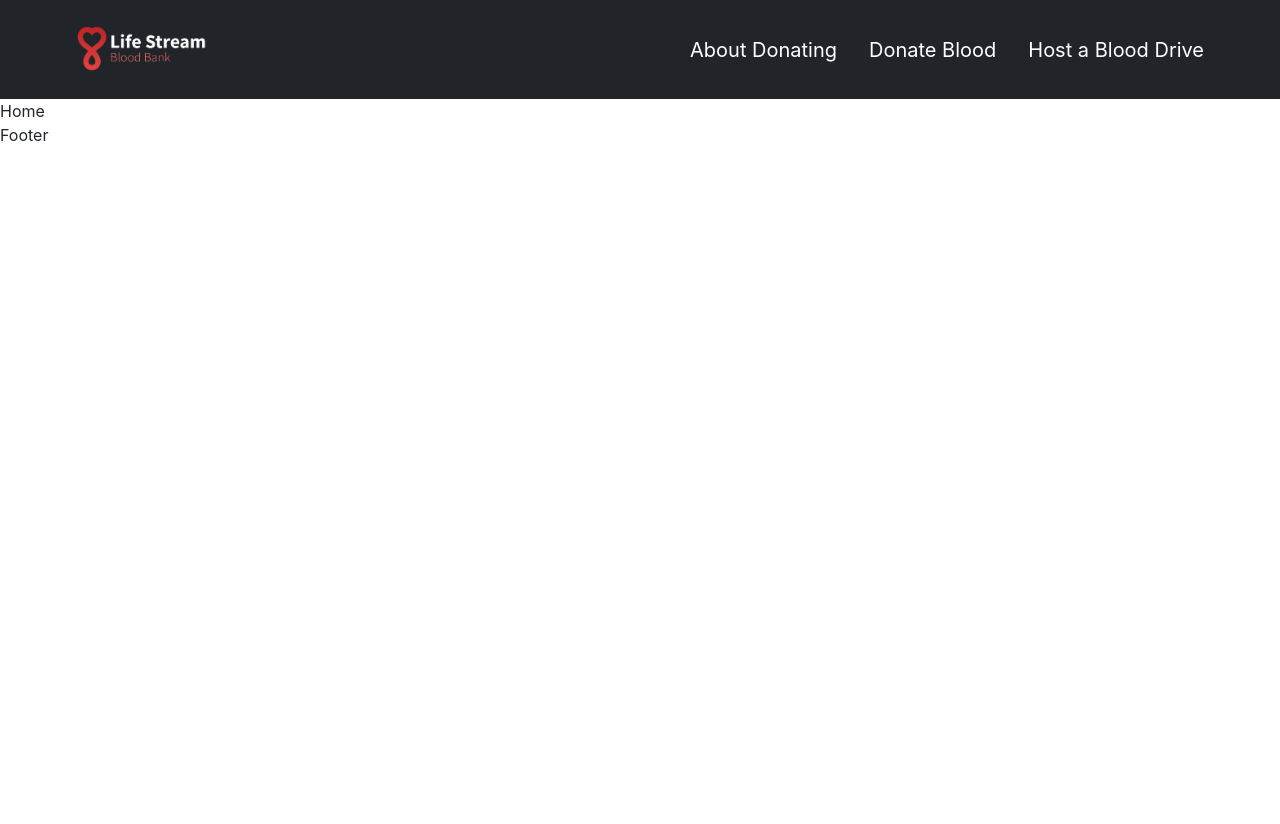
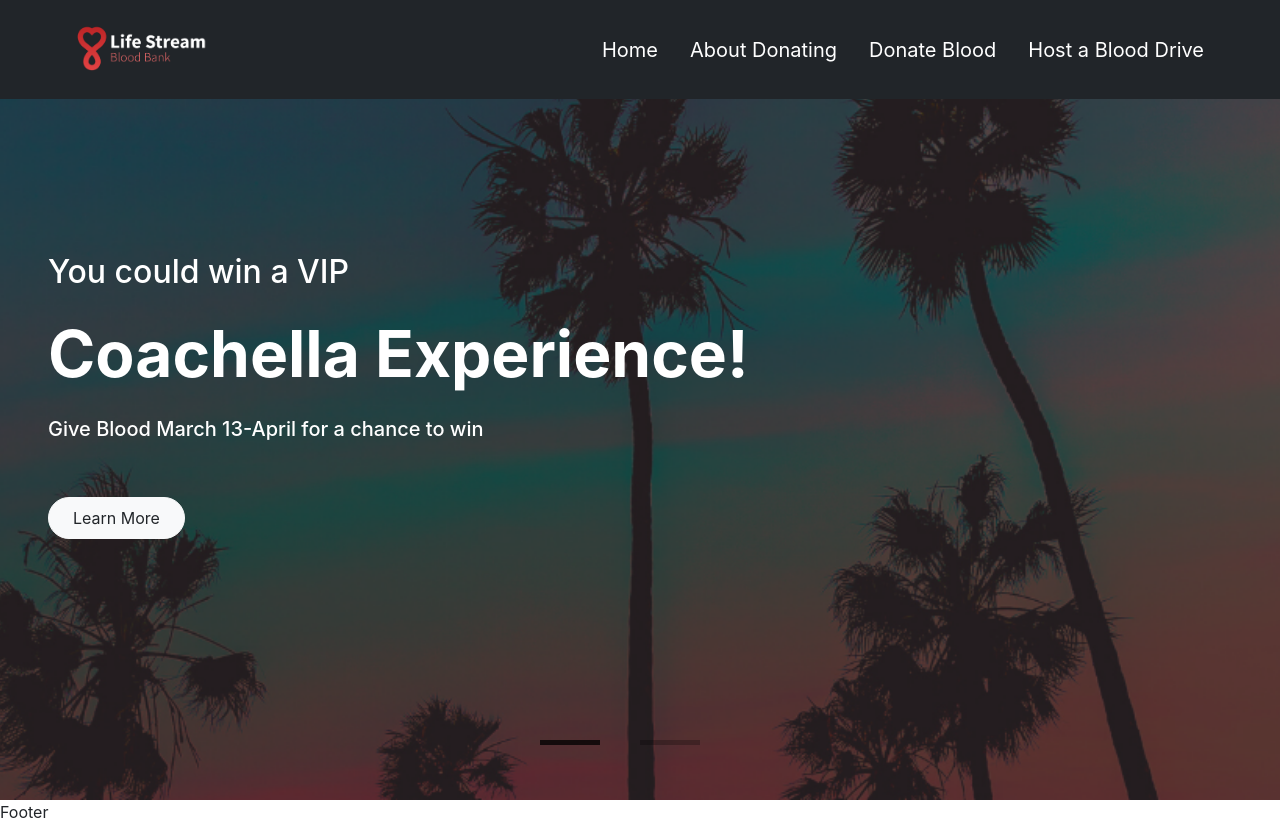
Before and after one commit to hagerMhmd/BloodBank, a React (Create React App) app: page /home in a window 1280 px wide. Before the commit the page ends 800 px from the top, so only its background shows below. Built offline with nearby package versions, Linux system fonts and the light colour scheme; grey boxes are pictures that could not be loaded.

Commit message:
created header and navbar

```diff
--- a/package.json
+++ b/package.json
@@ -11,6 +11,8 @@
     "react-dom": "^17.0.2",
     "react-router-dom": "^6.2.2",
     "react-scripts": "5.0.0",
+    "react-slick": "^0.28.1",
+    "slick-carousel": "^1.8.1",
     "web-vitals": "^2.1.4"
   },
   "scripts": {
--- a/src/Components/About/About.jsx
+++ b/src/Components/About/About.jsx
@@ -1,7 +1,7 @@
 import React from 'react'
 
 export default function About() {
-  return (
-    <div>About</div>
-  )
+  return <>
+    <h1 className='py-5 my-5'>About</h1>
+  </>
 }
--- a/src/Components/Home/Home.jsx
+++ b/src/Components/Home/Home.jsx
@@ -1,7 +1,46 @@
-import React from 'react'
+/* eslint-disable no-unused-vars */
+import React, { useState } from 'react'
+import coachella from '../../Imgs/Coachella-Slider.png'
+import blood from '../../Imgs/Website-Sliders-2021-7.png'
+import "slick-carousel/slick/slick.css";
+import "slick-carousel/slick/slick-theme.css";
+import Slider from "react-slick";
+// import './slickdemo.css';
+import style from './Home.module.css'
+import { Link } from 'react-router-dom';
 
 export default function Home() {
-  return (
-    <div>Home</div>
-  )
+
+  let settings = {
+    dots: true,
+    infinite: true,
+    speed: 500,
+    // centerMode: true,
+    slidesToShow: 1,
+    slidesToScroll: 1
+  };
+  return <>
+    <div className='overflow-hidden'>
+      <Slider {...settings} >
+        <div className={`${style.bg} px-lg-5 d-flex align-items-center px-4`}>
+          <div className={`text-white `} >
+            <h2 className="py-2">You could win a VIP</h2>
+            <h1 className={`${style.fss} py-2`}>Coachella Experience!</h1>
+            <h5 className='py-2'>Give Blood March 13-April for a chance to win</h5>
+            <br />
+            <Link className='btn text-dark btn-light my-3 rounded-pill px-4 py-2' to='/about'>Learn More</Link>
+          </div>
+        </div>
+        <div className={`${style.bg2} py-5 px-lg-5 d-flex align-items-center px-4`}>
+          <div className={`text-white `} >
+            <h2 className="py-2">Critical Blood Shortage</h2>
+            <h1 className={`${style.fss} py-2`}>You Are Needed!</h1>
+            <h5 className='py-2'>Blood donations are needed now to avert the need to postpone potential <br />  lifesaving treatments at local hospitals.</h5>
+            <br />
+            <Link className='btn text-dark btn-light my-3 rounded-pill px-4 py-2' to='/about'>Learn More</Link>
+          </div>
+        </div>
+      </Slider>
+    </div>
+  </>
 }
--- /dev/null
+++ b/src/Components/Home/Home.module.css
@@ -0,0 +1,22 @@
+/* .wdt{
+    width: 100%  !important;
+     background-color: tomato !important;
+}   */
+.bg {
+	height: 100vh !important;
+	background-image: url(../../Imgs/Coachella-Slider.png);
+	background-repeat: no-repeat;
+	background-position: 100% 100%;
+	background-size: cover;
+}
+.bg2 {
+	height: 100vh !important;
+	background-image: url(../../Imgs/Website-Sliders-2021-7.png);
+	background-repeat: no-repeat;
+	background-position: 100% 100%;
+	background-size: cover;
+}
+.fss{
+    font-size: 4rem !important;
+    font-weight: bolder;
+}
--- a/src/Components/NavBar/NavBar.jsx
+++ b/src/Components/NavBar/NavBar.jsx
@@ -1,3 +1,4 @@
+/* eslint-disable no-unused-vars */
 import React from 'react'
 import { Link } from 'react-router-dom'
 import logo from '../../Imgs/blood bank-2-01.png'
@@ -5,7 +6,7 @@
 
 export default function NavBar() {
     return <>
-        <nav className="navbar navbar-expand-lg navbar-dark py-4 bg-dark">
+        <nav className="navbar navbar-expand-lg navbar-dark py-4 bg-dark fixed-top">
             <div className="container-fluid">
                 <div className="ms-lg-5 ms-3">
                     <img src={logo} className={style.logo} alt="" />
@@ -15,6 +16,9 @@
                 </button>
                 <div className="collapse navbar-collapse fs-5 me-lg-5 me-3" id="navbarSupportedContent">
                     <ul className="navbar-nav ms-auto mb-2 mb-lg-0">
+                        <li className="nav-item px-2">
+                            <Link className="nav-link active" aria-current="page" to='/home'>Home</Link>
+                        </li>
                         <li className="nav-item px-2">
                             <Link className="nav-link active" aria-current="page" to='/about'>About Donating</Link>
                         </li>
--- a/src/index.css
+++ b/src/index.css
@@ -11,3 +11,21 @@
   font-family: source-code-pro, Menlo, Monaco, Consolas, 'Courier New',
     monospace;
 }
+
+/* .slick-prev, .slick-next {
+  position: static;
+} */
+.slick-dots li button:before {
+  content: '' !important;
+  width: 60px !important;
+  background-color: black !important;
+  height: 5px !important;
+}
+.slick-dots li {
+  width: 100px !important;
+  margin: 0 !important;
+}
+.slick-dots{
+  display: block !important;
+  bottom: 5% !important;
+}
```
Also changed, not shown: 1 other file (tests, documents, lock files or other folders).
